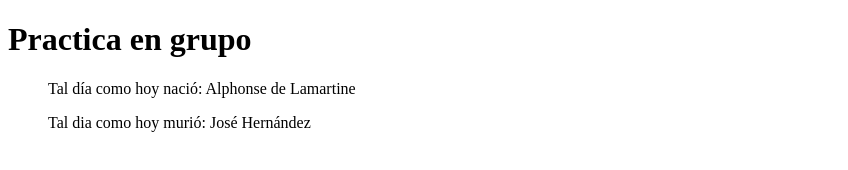
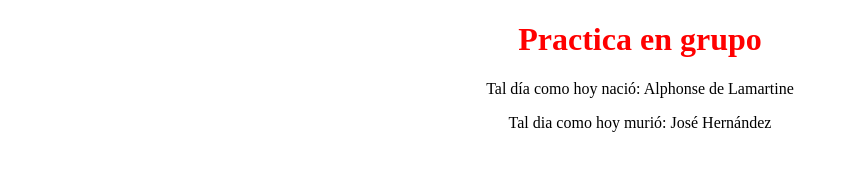
Before and after one commit to 2190031/practica-en-equipo, a plain HTML site: page index.html in a window 1280 px wide. Shown: the whole page, without its empty margins (0-848 px from the left). Drawn offline with Linux system fonts and the light colour scheme.

Commit message:
Cree la rama estilo y le di estilo a las letra y color rojo al titulo

```diff
--- a/index.html
+++ b/index.html
@@ -9,8 +9,9 @@
 </head>
 
 <body>
-    <h1>Practica en grupo</h1>
-    <blockquote>Tal día como hoy nació: Alphonse de Lamartine</blockquote>
-    <blockquote>Tal dia como hoy murió: José Hernández</blockquote>
+
+   <center> <h1 style="color: red;">Practica en grupo</h1></center>
+    <center><blockquote>Tal día como hoy nació: Alphonse de Lamartine</blockquote></center>
+   <center><blockquote>Tal dia como hoy murió: José Hernández</blockquote></center>
 </body>
 </html>
```
